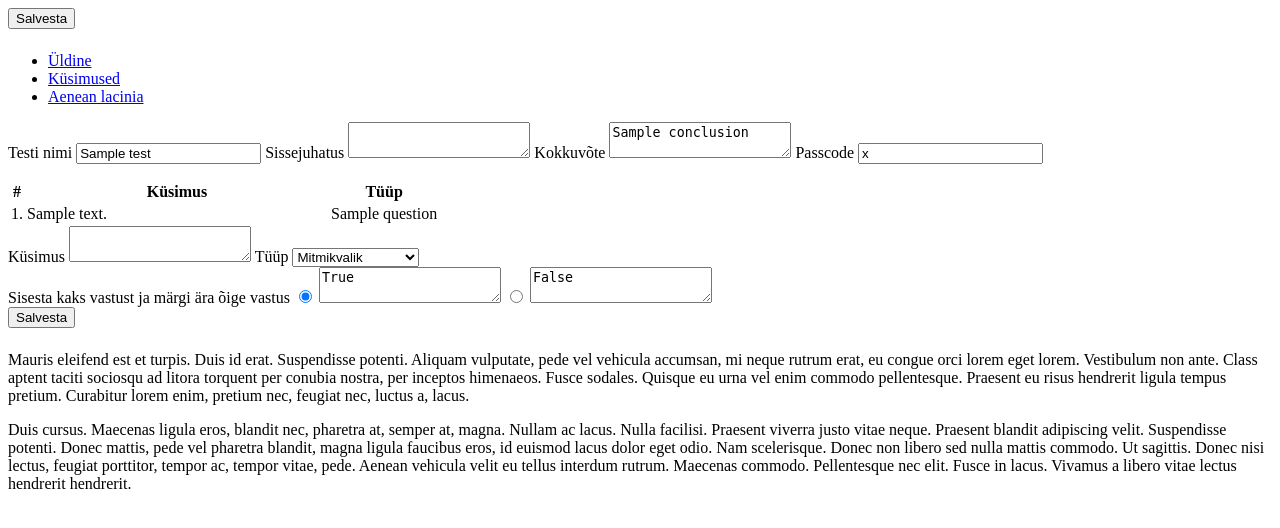
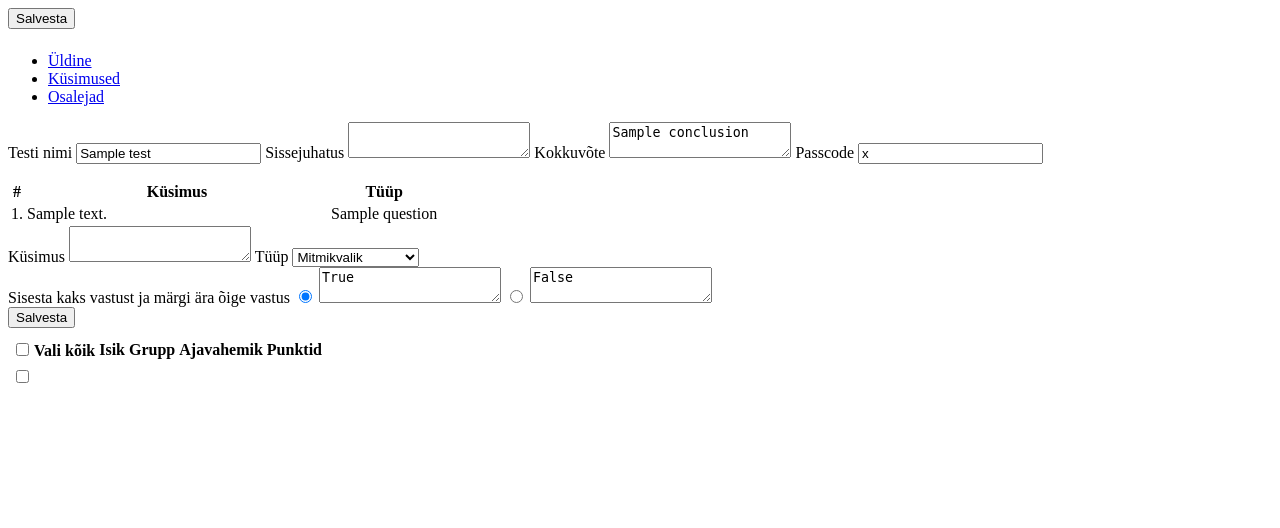
Before and after one commit to henno/testly, a PHP site: the page made by views/tests_edit_view.php in a window 1280 px wide. Shown: the top 528 px of the page. Run offline with PHP 8.4, Linux system fonts and the light colour scheme; the template is opened without the code that fills it: most values are stand-ins (such as "Sample title", 1, 10 or a date in 2020); some libraries are stand-ins or nearby versions.

Commit message:
[fixes #50967371] Create Osalejad tab and table in it.

```diff
--- a/views/tests_edit_view.php
+++ b/views/tests_edit_view.php
@@ -11,7 +11,7 @@
 	<ul>
 		<li><a href="#tabs-1">Üldine</a></li>
 		<li><a href="#tabs-2">Küsimused</a></li>
-		<li><a href="#tabs-3">Aenean lacinia</a></li>
+		<li><a href="#tabs-3">Osalejad</a></li>
 	</ul>
 	<div id="tabs-1">
 		<form method="post" id="test_edit_form">
@@ -63,7 +63,25 @@
 		</div>
 	</div>
 	<div id="tabs-3">
-		<p>Mauris eleifend est et turpis. Duis id erat. Suspendisse potenti. Aliquam vulputate, pede vel vehicula accumsan, mi neque rutrum erat, eu congue orci lorem eget lorem. Vestibulum non ante. Class aptent taciti sociosqu ad litora torquent per conubia nostra, per inceptos himenaeos. Fusce sodales. Quisque eu urna vel enim commodo pellentesque. Praesent eu risus hendrerit ligula tempus pretium. Curabitur lorem enim, pretium nec, feugiat nec, luctus a, lacus.</p>
-		<p>Duis cursus. Maecenas ligula eros, blandit nec, pharetra at, semper at, magna. Nullam ac lacus. Nulla facilisi. Praesent viverra justo vitae neque. Praesent blandit adipiscing velit. Suspendisse potenti. Donec mattis, pede vel pharetra blandit, magna ligula faucibus eros, id euismod lacus dolor eget odio. Nam scelerisque. Donec non libero sed nulla mattis commodo. Ut sagittis. Donec nisi lectus, feugiat porttitor, tempor ac, tempor vitae, pede. Aenean vehicula velit eu tellus interdum rutrum. Maecenas commodo. Pellentesque nec elit. Fusce in lacus. Vivamus a libero vitae lectus hendrerit hendrerit.</p>
+		<table id="participants-table" class="table table-bordered table-striped" style="width: auto">
+			<thead>
+			<tr>
+				<th><input style="margin: 5px" type="checkbox">Vali kõik</th>
+				<th>Isik</th>
+				<th>Grupp</th>
+				<th>Ajavahemik</th>
+				<th>Punktid</th>
+			</tr>
+			</thead>
+			<tbody>
+			<tr>
+				<td><input style="margin: 5px" type="checkbox"></td>
+				<td></td>
+				<td></td>
+				<td></td>
+				<td></td>
+			</tr>
+			</tbody>
+		</table>
 	</div>
 </div>
```
